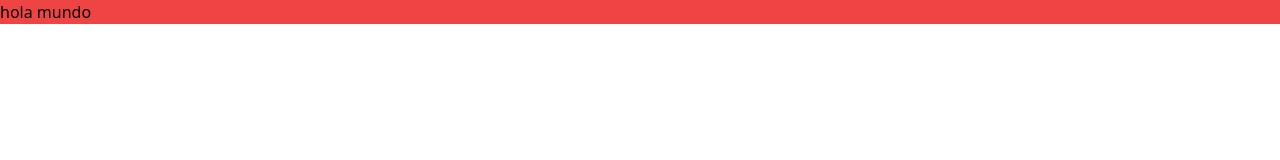
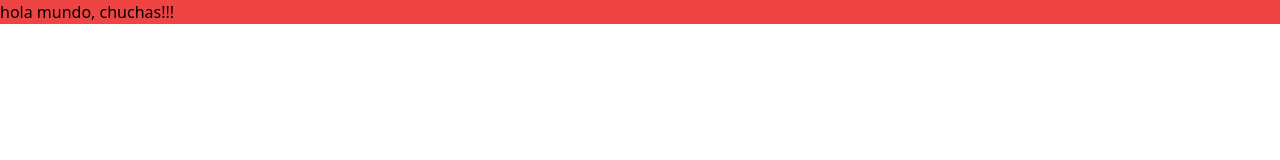
Before and after one commit to alcideszapata/gestion-inventario, a Next.js app: page / in a window 1280 px wide. Shown: the top 160 px of the page. Built offline with nearby package versions, Linux system fonts and the light colour scheme.

Commit message:
actualización

```diff
--- a/pages/index.tsx
+++ b/pages/index.tsx
@@ -11,7 +11,7 @@ export default function Home() {
       </Head>
       <main>
         <div className='bg-red-500'>
-          hola mundo
+          hola mundo, chuchas!!!
         </div>
       </main>
     </>
```
